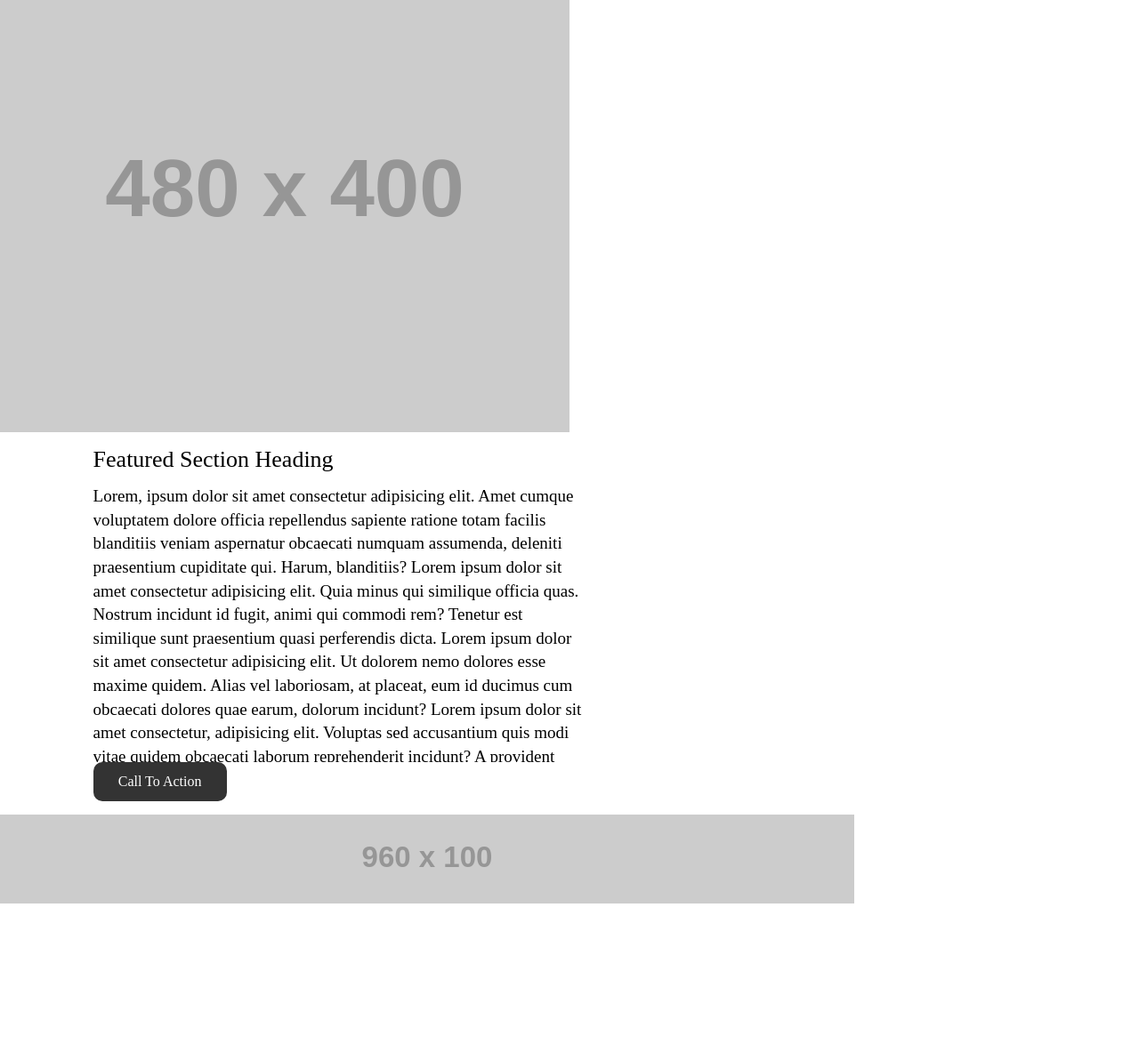
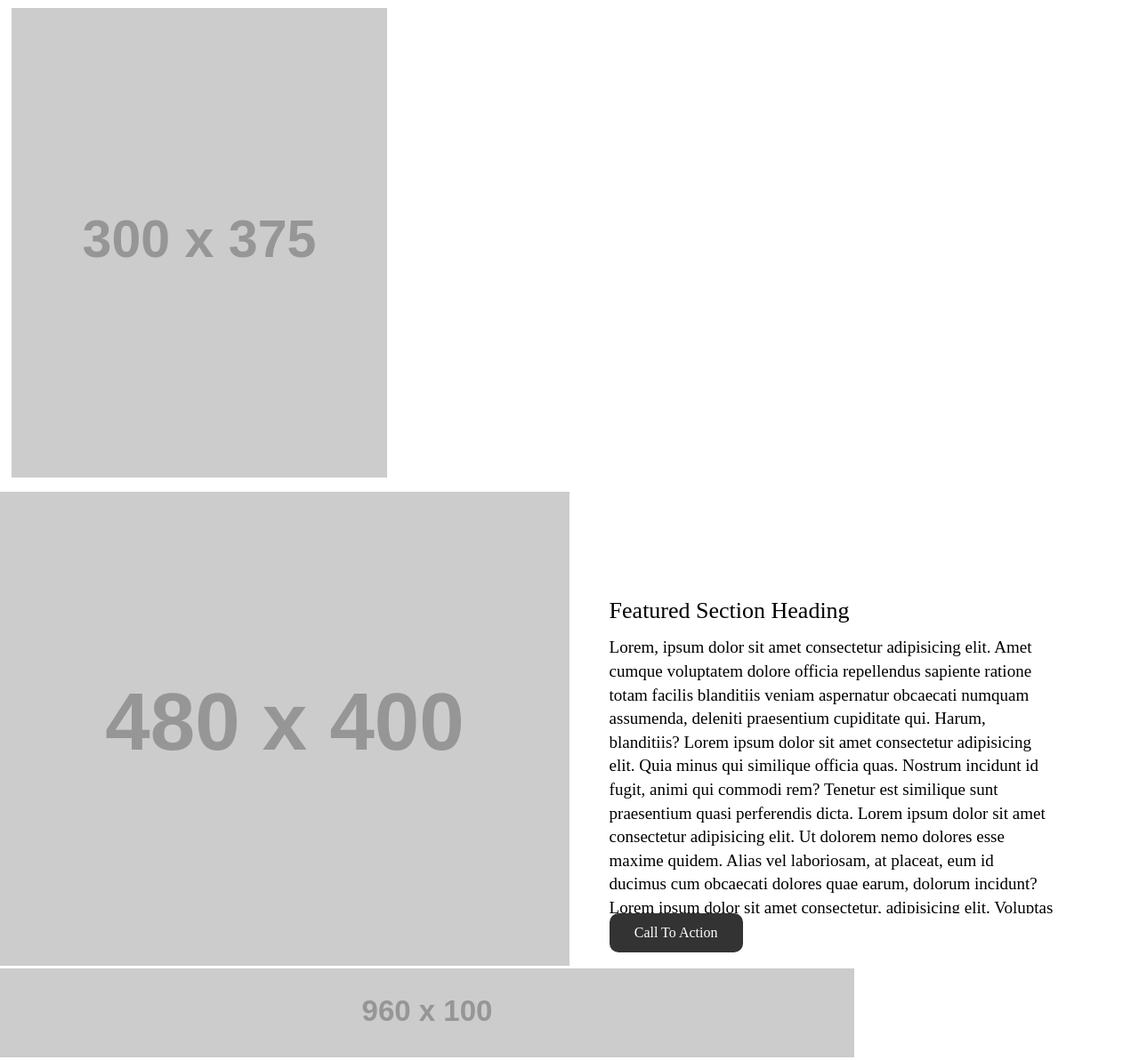
Before and after one commit to MthwBrwn/wireframe-exercise, a plain HTML site: page index.html in a window 1280 px wide. Shown: the part 1236-2428 px from the top of the page at 89% size. Before the commit the page ends 2255 px from the top, so only its background shows below. Drawn offline with Linux system fonts and the light colour scheme; placeholder pictures from the web are drawn by us.

Commit message:
turning it what I have - still issues with sub banner

```diff
--- a/css/style.css
+++ b/css/style.css
@@ -7,14 +7,13 @@ body {
 }
 
 nav {
-  display: inline;
+  /* display: inline; */
   width: 100%;
 
 
 }
 
 nav a {
-  /* padding: 1.5% 0; */
   /* float: left; */
 
 
@@ -22,33 +21,32 @@ nav a {
 
 section {
   width: 100%;
-  text-align: left;
+  /* text-align: left; */
   float: left;
-  display: inline-block
+
 
 }
 .hero {
-  /* margin: 0 auto; */
+
   width: 100%;
 }
 .threefold {
-  width: 29.5%;
-    float: left;
-    margin: 1.6%;
-    color: green;
+  width: 33.0%;
+  padding: 1%;
+
 
   }
 
-  .threefold:first-child{
-    margin: 1.6% 1.6% 1.6% 0%;
+#one {
+  padding: 1% 1.% 1.% 0%;
   }
 
-  .threefold:last-child {
-    margin: 1.6% 0% 1.6% 1.6%;
+  #three {
+    padding: 1% 0% 1% 1%;
   }
 
 .featured-banner {
-    width: 50%
+    width: 50%;
 
 }
 
@@ -58,19 +56,23 @@ section {
 
 article {
 
-  width: 43%;
-  margin: 15px ;
-  padding-left: 7%;
+  width: 39%;
+  margin: 15px;
+  padding-left: 2%;
+  padding-right: 1%;
   overflow: hidden;
   line-height: 1.5 em;
+  display: inline-block;
 
 
-
+}
+.foot-pic{
+  width: 100%;
 }
 
 .logo-wrap {
   width: 29%;
-  background-color: aqua;
+  /* background-color: aqua;  */
   display: inline-block;
   text-align: center;
 
@@ -78,9 +80,10 @@ article {
 
 ul {
   width: 69%;
-  background-color: palevioletred;
-  display: inline-table;
+  display: inline-block;
   text-align: center;
+  position: relative;
+  top: -30px;
 }
 li {
   display: inline-block;
```
